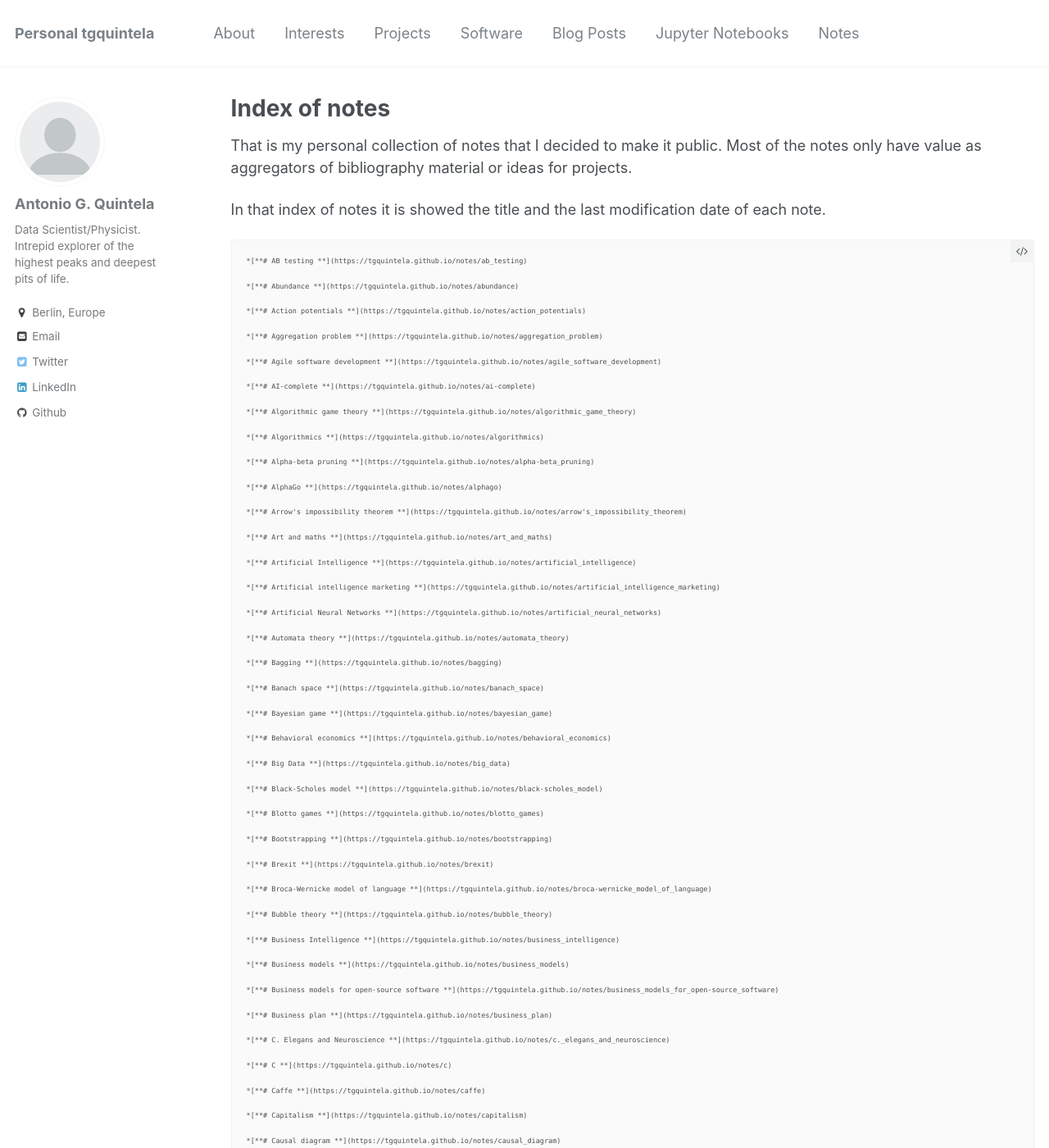
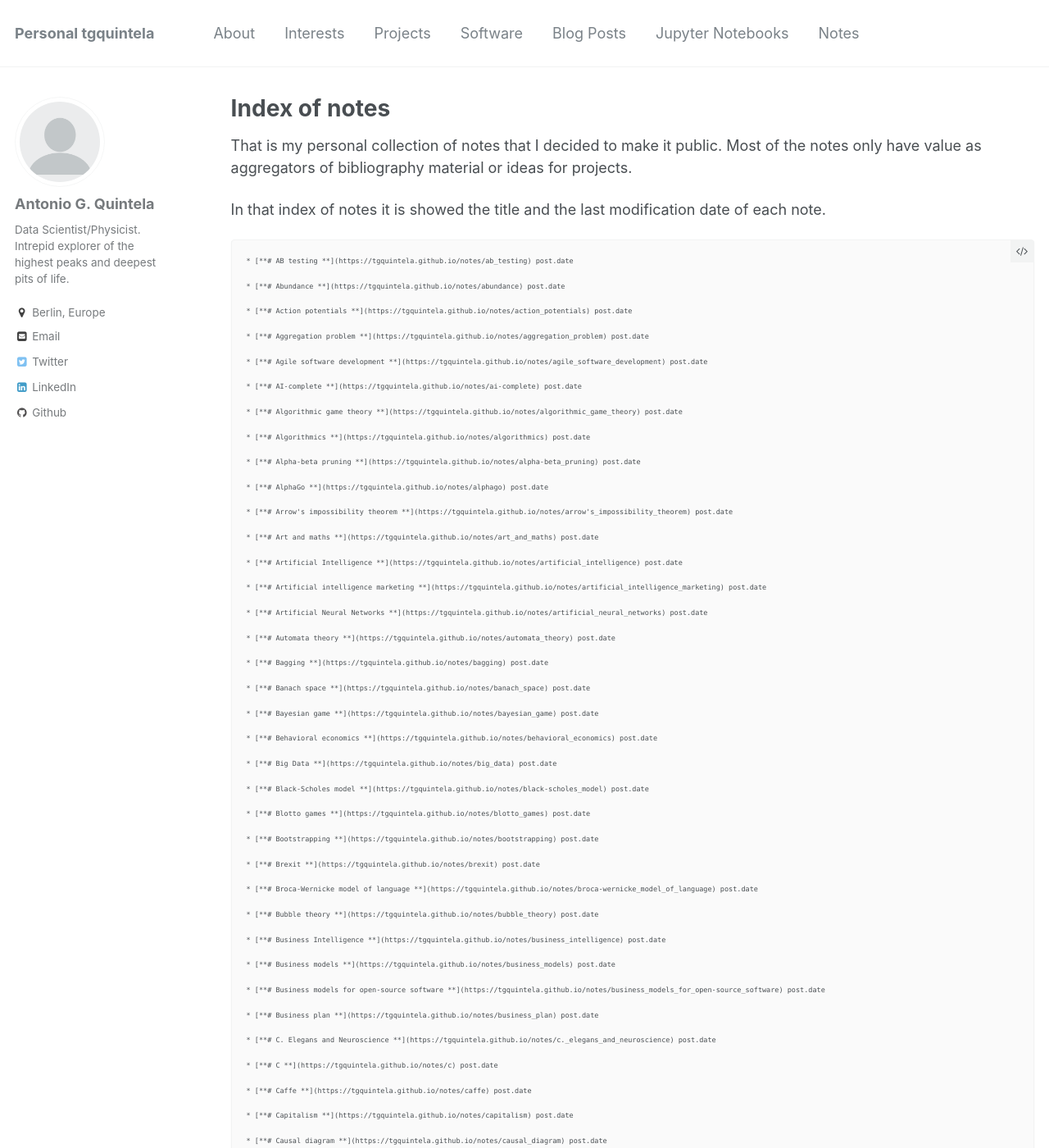
Before and after one commit to tgquintela/tgquintela.github.io, a Jekyll site: the page built from _pages/notes.md, in a window 1280 px wide and 1400 px high. Shown: the whole window at 82% size. Built offline with Jekyll 4.4.1, drawn with Linux system fonts in a browser that asks for light colours; a script that is not in the unit is left out; some of the changed text lies outside the part shown.

Commit message:
Testing jinja2 notes templating the index.

```diff
--- a/_pages/notes.md
+++ b/_pages/notes.md
@@ -15,7 +15,7 @@
 In that index of notes it is showed the title and the last modification date of each note.
 
 {% for post in site.notes %}
-    *[**{{ post.title }}**]({{ base_path }}{{ post.url }})
+    * [**{{ post.title }}**]({{ base_path }}{{ post.url }}) post.date
 {% endfor %}
 
 
```
